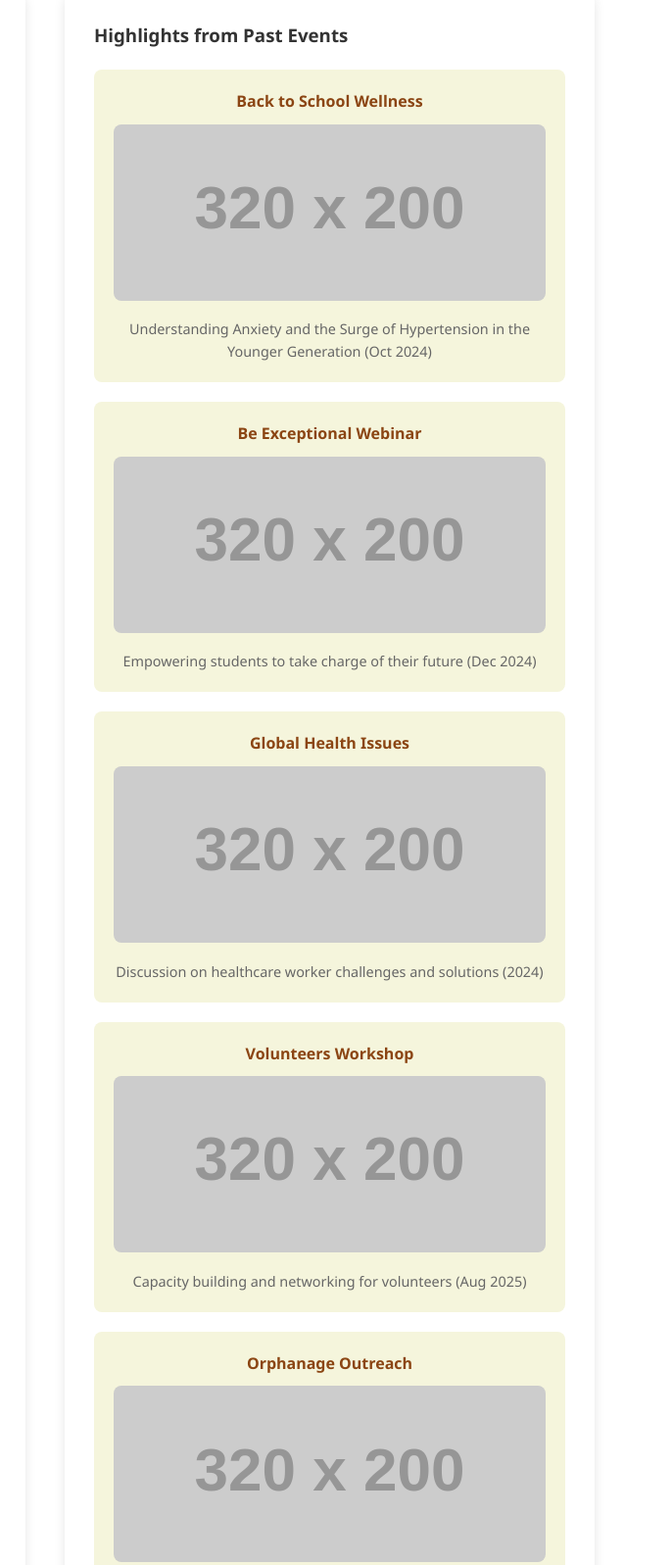
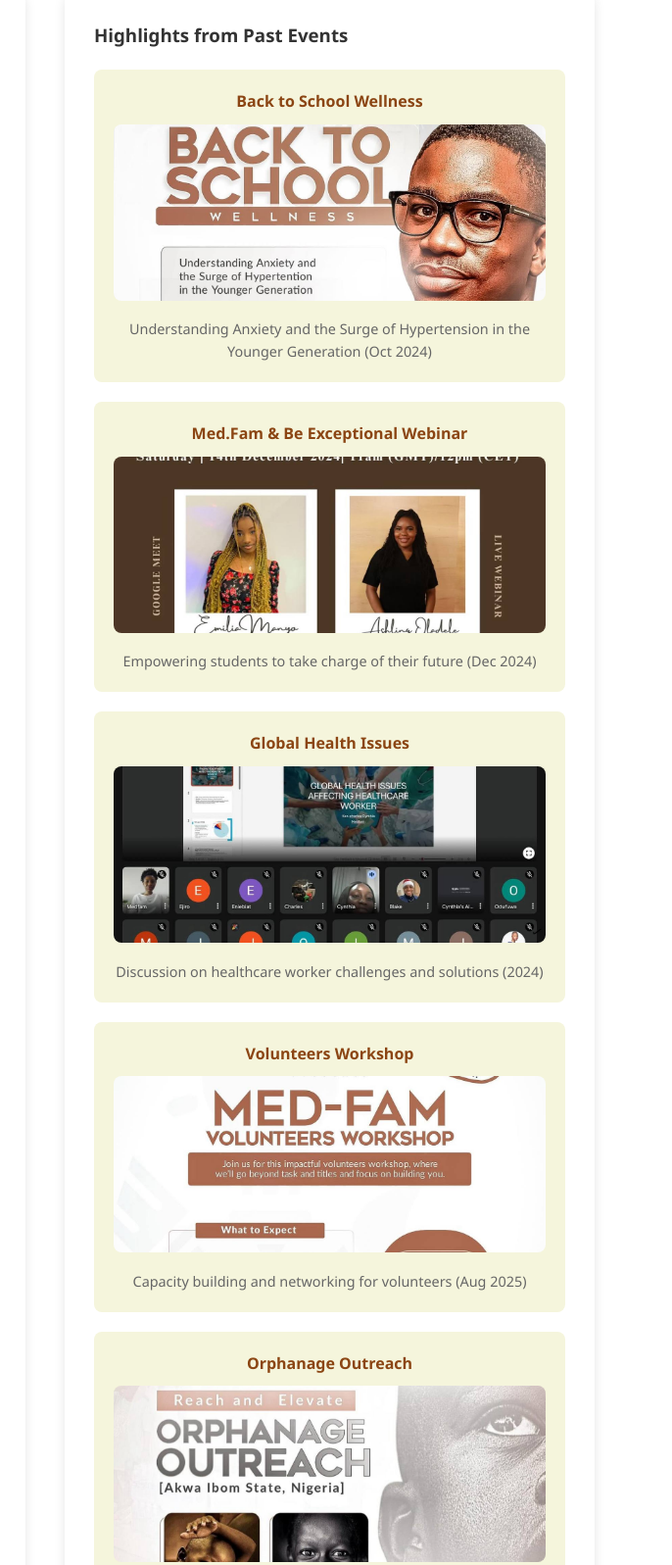
Before and after one commit to Med-Fam/MedFam, a website: page index.html in a window 1280 px wide. Shown: the part 2860-4457 px from the top of the page at 98% size, 594-1280 px from the left. Drawn offline with Linux system fonts and the light colour scheme; placeholder pictures from the web are drawn by us.

```diff
--- a/index.html
+++ b/index.html
@@ -1246,31 +1246,31 @@
                     <div class="past-grid">
                         <div class="event-item">
                             <h4>Back to School Wellness</h4>
-                            <img src="https://via.placeholder.com/320x200?text=Back+to+School+Event" alt="Back to School Wellness Event">
+                            <img src="Back to school.jpg" alt="Back to School Wellness Event">
                             <p class="small">Understanding Anxiety and the Surge of Hypertension in the Younger Generation (Oct 2024)</p>
                         </div>
 
                         <div class="event-item">
-                            <h4>Be Exceptional Webinar</h4>
-                            <img src="https://via.placeholder.com/320x200?text=Be+Exceptional+Event" alt="Be Exceptional Webinar">
+                            <h4>Med.Fam & Be Exceptional Webinar</h4>
+                            <img src="Be exceptional.jpg" alt="Med.Fam & Be Exceptional Webinar">
                             <p class="small">Empowering students to take charge of their future (Dec 2024)</p>
                         </div>
 
                         <div class="event-item">
                             <h4>Global Health Issues</h4>
-                            <img src="https://via.placeholder.com/320x200?text=Global+Health+Event" alt="Global Health Issues Event">
+                            <img src="Global Health Issues affecting Healthcare workers.jpg" alt="Global Health Issues Event">
                             <p class="small">Discussion on healthcare worker challenges and solutions (2024)</p>
                         </div>
 
                         <div class="event-item">
                             <h4>Volunteers Workshop</h4>
-                            <img src="https://via.placeholder.com/320x200?text=Volunteers+Workshop" alt="Volunteers Workshop">
+                            <img src="volunteer workshop.jpg" alt="Volunteers Workshop">
                             <p class="small">Capacity building and networking for volunteers (Aug 2025)</p>
                         </div>
 
                         <div class="event-item">
                             <h4>Orphanage Outreach</h4>
-                            <img src="https://via.placeholder.com/320x200?text=Orphanage+Outreach" alt="Orphanage Outreach">
+                            <img src="Orphanage Outreach.jpg" alt="Orphanage Outreach">
                             <p class="small">Community service and healthcare outreach in Akwa Ibom State</p>
                         </div>
                     </div>
```
